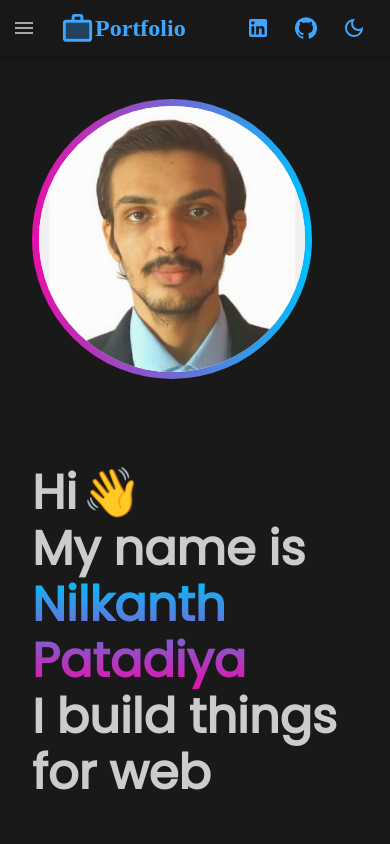
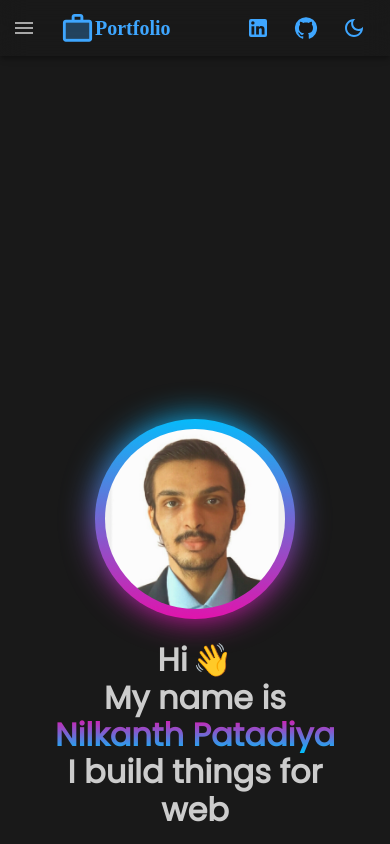
Before and after one commit to Pradyumna-1/ipradyumna, a React (Vite) app: page / in a window 390 px wide. Shown: the top 844 px of the page. Built offline with nearby package versions, Linux system fonts and the light colour scheme.

Commit message:
Add mobile view for Home & Skills page

```diff
--- a/src/App.tsx
+++ b/src/App.tsx
@@ -1,4 +1,9 @@
-import { createTheme, CssBaseline, ThemeProvider } from "@mui/material"
+import {
+  createTheme,
+  CssBaseline,
+  responsiveFontSizes,
+  ThemeProvider,
+} from "@mui/material"
 
 import Layout from "./components/Layout"
 import React from "react"
@@ -8,8 +13,8 @@ import { useColorMode } from "./providers/ColorModeProvider"
 function App() {
   const { mode } = useColorMode()
   // Update the theme only if the mode changes
-  const theme = React.useMemo(() => createTheme(getDesignTokens(mode)), [mode])
-
+  let theme = React.useMemo(() => createTheme(getDesignTokens(mode)), [mode])
+  theme = responsiveFontSizes(theme)
   return (
     <ThemeProvider theme={theme}>
       <CssBaseline enableColorScheme />
--- a/src/components/Home.tsx
+++ b/src/components/Home.tsx
@@ -1,19 +1,27 @@
-import { Avatar, Typography } from "@mui/material"
+import { Avatar, Box, Typography } from "@mui/material"
 import Grid from "@mui/material/Grid"
 import { CommonProps } from "../App.props"
 
 const Home = ({ secHeight, navID }: CommonProps) => {
   return (
     <section id={navID}>
-      <Grid container alignItems={"center"} sx={{ minHeight: secHeight }}>
+      <Grid
+        container
+        alignItems={"center"}
+        sx={{
+          minHeight: secHeight,
+          flexDirection: { xs: "column-reverse", sm: "row" },
+        }}
+      >
         <Grid
           item
-          sm
+          sm={6}
           p={2}
           sx={{
             display: "flex",
             alignItems: "center",
-            justifyContent: "flex-end",
+            justifyContent: { xs: "center", sm: "flex-end" },
+            textAlign: { xs: "center", sm: "initial" },
           }}
         >
           <div>
@@ -44,28 +52,42 @@ const Home = ({ secHeight, navID }: CommonProps) => {
         </Grid>
         <Grid
           item
-          sm
+          sm={6}
           p={2}
           sx={{
-            order: { xs: -1, sm: 0 },
             display: "flex",
             alignItems: "center",
             justifyContent: "center",
           }}
         >
-          <Avatar
-            alt="Nilkanth Patadiya"
-            src="/profile-pic.jpg"
+          <Box
             sx={{
-              width: 280,
-              height: 280,
-              background:
-                "linear-gradient(white, white) padding-box, linear-gradient(to right, #E70FAA, #00C0FD) border-box",
+              position: "relative",
+              width: { xs: 180, md: 280 },
+              height: { xs: 180, md: 280 },
               borderRadius: "50%",
-              border: "7px solid transparent",
-              "&::after": { filter: "blur(20px)" },
+              "&::before,&::after": {
+                content: '" "',
+                position: "absolute",
+                inset: "-10px",
+                borderRadius: "inherit",
+                background: "linear-gradient(#00C0FD, #E70FAA)",
+                zIndex: -1,
+              },
+              "&::after": { filter: "blur(16px)" },
             }}
-          ></Avatar>
+          >
+            <Avatar
+              alt="Nilkanth Patadiya"
+              src="/profile-pic.jpg"
+              sx={{
+                width: 1,
+                height: 1,
+                borderRadius: "50%",
+                objectFit: "fill",
+              }}
+            ></Avatar>
+          </Box>
         </Grid>
       </Grid>
     </section>
--- a/src/components/Skills.tsx
+++ b/src/components/Skills.tsx
@@ -6,7 +6,7 @@ import MotionStack from "./MotionStack"
 const Skills = ({ secHeight, navID }: CommonProps) => {
   return (
     <section id={navID} style={{ minHeight: secHeight }}>
-      <Grid container rowSpacing={3} columnSpacing={2}>
+      <Grid container rowSpacing={3} columnSpacing={2} alignContent={"center"}>
         <Grid item xs={12} my={3}>
           <Typography variant="h3" textAlign={"center"}>
             My Skills
@@ -23,6 +23,7 @@ const Skills = ({ secHeight, navID }: CommonProps) => {
                 transition: { duration: 0.3 },
               }}
               whileInView={{ opacity: 1, y: 0, transition: { delay: i * 0.2 } }}
+              viewport={{ once: true }}
             >
               <Box
                 sx={{
--- a/src/index.css
+++ b/src/index.css
@@ -3,7 +3,7 @@ section {
 }
 
 .gradientName {
-  background: -webkit-linear-gradient(#00C0FD, #E70FAA);
+  background: -webkit-linear-gradient(90deg, #00C0FD, #E70FAA);
   background-clip: text;
   -webkit-background-clip: text;
   -webkit-text-fill-color: transparent;
```
